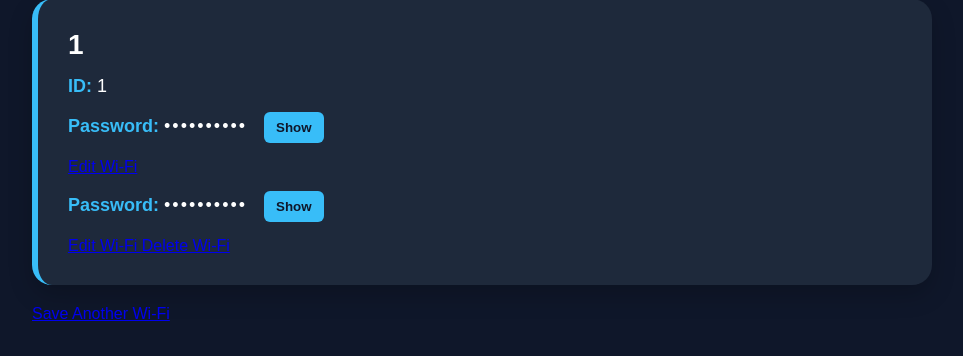
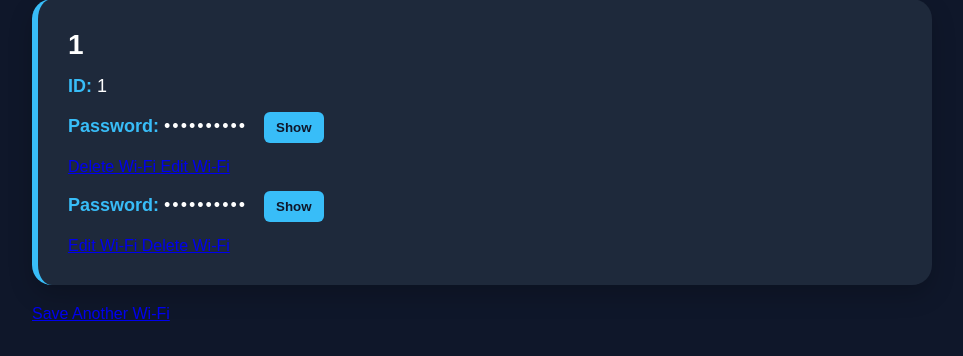
Before and after one commit to princenwiidumtech/wifi-password-manager, a Flask app: template templates/view.html in a window 1280 px wide. Shown: the part 232-588 px from the top of the page, without its empty margins (158-1121 px from the left). Run offline with Flask 3, Linux system fonts and the light colour scheme; the template is opened without the code that fills it: most values are stand-ins (such as "Sample title", 1, 10 or a date in 2020).

Commit message:
Add delete button for Wi-Fi in view template

```diff
--- a/templates/view.html
+++ b/templates/view.html
@@ -58,6 +58,15 @@
 
     </button>
                     </p>
+
+                    <a
+    href="/delete/{{ wifi.id }}"
+    class="delete-button"
+    onclick="return confirm('Are you sure you want to delete this Wi-Fi?');">
+
+    Delete Wi-Fi
+
+                    </a>
 
                     <a
     href="/edit/{{ wifi.id }}"
```
